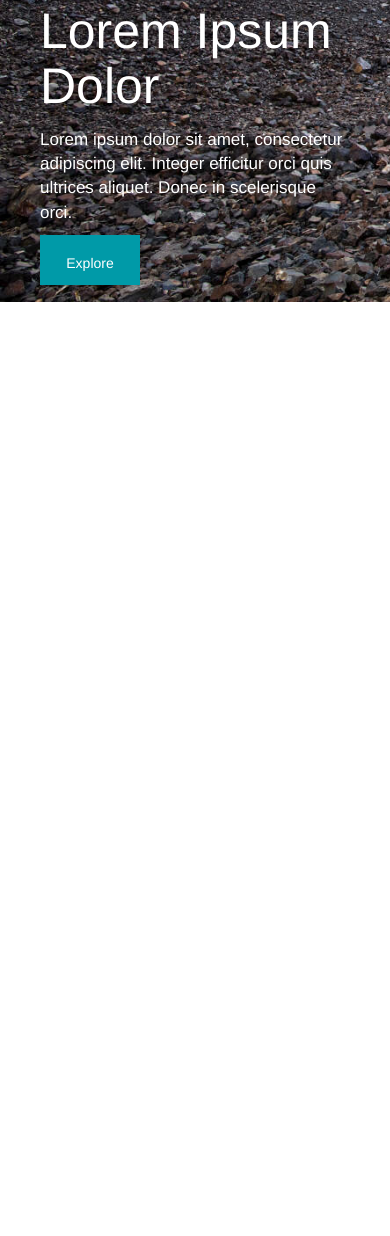
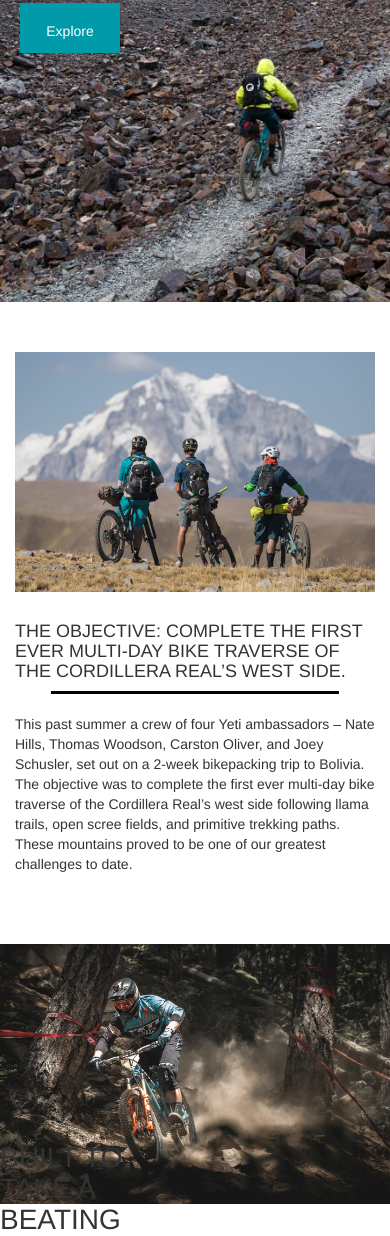
Before and after one commit to jason-pemmy/yeti.com, a website: page index.html in a window 390 px wide. Shown: the part 592-1828 px from the top of the page. Before the commit the page ends 894 px from the top, so only its background shows below. Drawn offline with nearby package versions, Linux system fonts and the light colour scheme; files whose address does not match are found by name.

Commit message:
adding content

```diff
--- a/css/styles.css
+++ b/css/styles.css
@@ -4,6 +4,46 @@ html {
 body {
   font-size: 1.4rem;
   overflow-x: hidden;
+}
+
+.total-rewards-triangle-base {
+  display: none;
+  position: relative;
+  bottom: -73px;
+  width: 0;
+  height: 0;
+  border-style: solid;
+}
+.bolivia-story {
+  margin-top: 10rem;
+}
+.bolivia-story .content-block img {
+  width: 100%;
+  padding-bottom: 2rem;
+}
+.bolivia-story .content-block .content-block-header-underline {
+  width: 80%;
+  height: 3px;
+  background-color: #000;
+  margin: 0 auto;
+  margin-bottom: 2rem;
+}
+.bolivia-story .content-block p {
+  padding-bottom: 6rem;
+}
+.whistler-banner {
+  background: url("../img/whistler-hero.jpg") no-repeat;
+  background-size: cover;
+  background-size: contain;
+  width: 100%;
+  height: 0;
+  padding-top: 66.66%;
+}
+.whistler-banner .text-container {
+  position: relative;
+  bottom: 8rem;
+  width: 15rem;
+  right: 0;
 }
 
 .total-rewards-triangle-base {
@@ -92,22 +132,41 @@ header .hamburger-menu.open .menu-bar:last-child {
   top: 5rem;
   background: url("../img/main-hero.jpg") no-repeat;
   background-size: cover;
+  background-position: center;
   width: 100%;
   height: 100vh;
 }
 .main-hero-banner .text-container {
   position: relative;
-  top: 60vh;
+  top: 50vh;
   color: #fff;
-  margin: 4rem;
+  margin: 2rem;
+}
+@media screen and (min-width: 480px) {
+  .main-hero-banner .text-container {
+    top: 60vh;
+    margin: 4rem;
+  }
 }
 .main-hero-banner .text-container h1 {
-  font-size: 5rem;
-  font-weight: 500;
+  font-size: 3rem;
+  font-weight: 400;
+}
+@media screen and (min-width: 480px) {
+  .main-hero-banner .text-container h1 {
+    font-size: 5rem;
+    font-weight: 500;
+  }
 }
 .main-hero-banner .text-container p {
-  font-size: 1.7rem;
+  font-size: 1.4rem;
   margin-top: -2rem;
+}
+@media screen and (min-width: 480px) {
+  .main-hero-banner .text-container p {
+    font-size: 1.7rem;
+    width: 65%;
+  }
 }
 .main-hero-banner .text-container .cta-btn {
   width: 10rem;
@@ -136,7 +195,7 @@ header .hamburger-menu.open .menu-bar:last-child {
   overflow: hidden;
   background-color: rgba(0, 0, 0, 0.6);
   opacity: 0;
-  z-index: 2;
+  z-index: -1;
   transition: opacity 1s ease-in-out;
 }
 .yeti-mobile-menu .mobile-menu-left {
--- a/index.html
+++ b/index.html
@@ -76,6 +76,25 @@
                     <div class="cta-btn">Explore</div>
                 </div>
             </div>
+            <div class="bolivia-story">
+            	<div class="container">
+            		<div class="row">
+            			<div class="col-sm-12">
+            				<div class="content-block">
+								<img src="img/content1.jpg" />
+								<h4>THE OBJECTIVE: COMPLETE THE FIRST EVER MULTI-DAY BIKE TRAVERSE OF THE CORDILLERA REAL’S WEST SIDE.</h4>
+								<div class="content-block-header-underline"></div>
+								<p>This past summer a crew of four Yeti ambassadors – Nate Hills, Thomas Woodson, Carston Oliver, and Joey Schusler, set out on a 2-week bikepacking trip to Bolivia. The objective was to complete the first ever multi-day bike traverse of the Cordillera Real’s west side following llama trails, open scree fields, and primitive trekking paths. These mountains proved to be one of our greatest challenges to date.</p>
+							</div>
+            			</div>
+            		</div>
+            	</div>
+            </div>
+            <div class="whistler-banner">
+            	<div class="text-container">
+            		<h1>BUILT TO TAKE A BEATING</h1>
+            	</div>
+            </div>
         </div>
 
         <footer></footer>
--- a/js/main.js
+++ b/js/main.js
@@ -1,6 +1,15 @@
 $(document).on("ready",function(){
     $(".hamburger-menu").on("click", function(){
-        $(this).toggleClass("open");
-        $(".yeti-mobile-menu").toggleClass("open");
+		$(this).toggleClass("open");
+
+		if(!$(".yeti-mobile-menu").hasClass("open")) {
+			console.log("is closed");
+			$(".yeti-mobile-menu").css("z-index", "1").delay(2000).addClass("open");
+		}else {
+			$(".yeti-mobile-menu").removeClass("open");
+			setTimeout(function(){
+				$(".yeti-mobile-menu").css("z-index", "-1");
+			},600);
+		}
     });
 });
--- /dev/null
+++ b/less/bolivia-story.less
@@ -0,0 +1,39 @@
+@import 'utils/utils.less';
+
+.bolivia-story {
+	margin-top: 10rem;
+	.content-block {
+		img {
+			width: 100%;
+			padding-bottom: 2rem;
+		}
+
+		.content-block-header-underline {
+			width: 80%;
+			height: 3px;
+			background-color: #000;
+			margin: 0 auto;
+			margin-bottom: 2rem;
+		}
+
+		p{
+			padding-bottom: 6rem;
+		}
+	}
+}
+
+.whistler-banner {
+	background: url("../img/whistler-hero.jpg") no-repeat;
+	background-size: cover;
+	background-size: contain;
+	width: 100%;
+	height: 0;
+	padding-top: 66.66%;
+
+	.text-container {
+		position: relative;
+		bottom: 8rem;
+		width: 15rem;
+		right: 0;
+	}
+}
--- a/less/hero-banner.less
+++ b/less/hero-banner.less
@@ -5,23 +5,39 @@
     top: 5rem;
     background: url("../img/main-hero.jpg") no-repeat;
     background-size: cover;
+	background-position: center;
     width: 100%;
     height: 100vh;
 
     .text-container {
         position: relative;
-        top: 60vh;
+        top: 50vh;
         color: #fff;
-        margin: 4rem;
+        margin: 2rem;
+
+		@media @mq-xs-min {
+			top: 60vh;
+			margin: 4rem;
+		}
 
         h1 {
-            font-size: 5rem;
-            font-weight: 500;
+            font-size: 3rem;
+            font-weight: 400;
+
+			@media @mq-xs-min {
+				font-size: 5rem;
+            	font-weight: 500;
+			}
         }
 
         p {
-            font-size: 1.7rem;
+            font-size: 1.4rem;
             margin-top: -2rem;
+
+			@media @mq-xs-min {
+				font-size: 1.7rem;
+				width: 65%;
+			}
         }
 
         .cta-btn {
--- a/less/mobile-menu.less
+++ b/less/mobile-menu.less
@@ -6,7 +6,7 @@
     overflow: hidden;
 	background-color: rgba(0,0,0,0.6);
     opacity: 0;
-    z-index: 2;
+    z-index: -1;
 	transition: opacity 1s ease-in-out;
 
     .mobile-menu-left {
@@ -182,3 +182,5 @@
 .yeti-mobile-menu.open .find-a-retailer {
     margin-left: 0;
 }
+
+//careers - graphics - assembly solutions
```
Also changed, not shown: img/content1.jpg (added), img/frame.png (added), img/whistler-hero.jpg (added).
